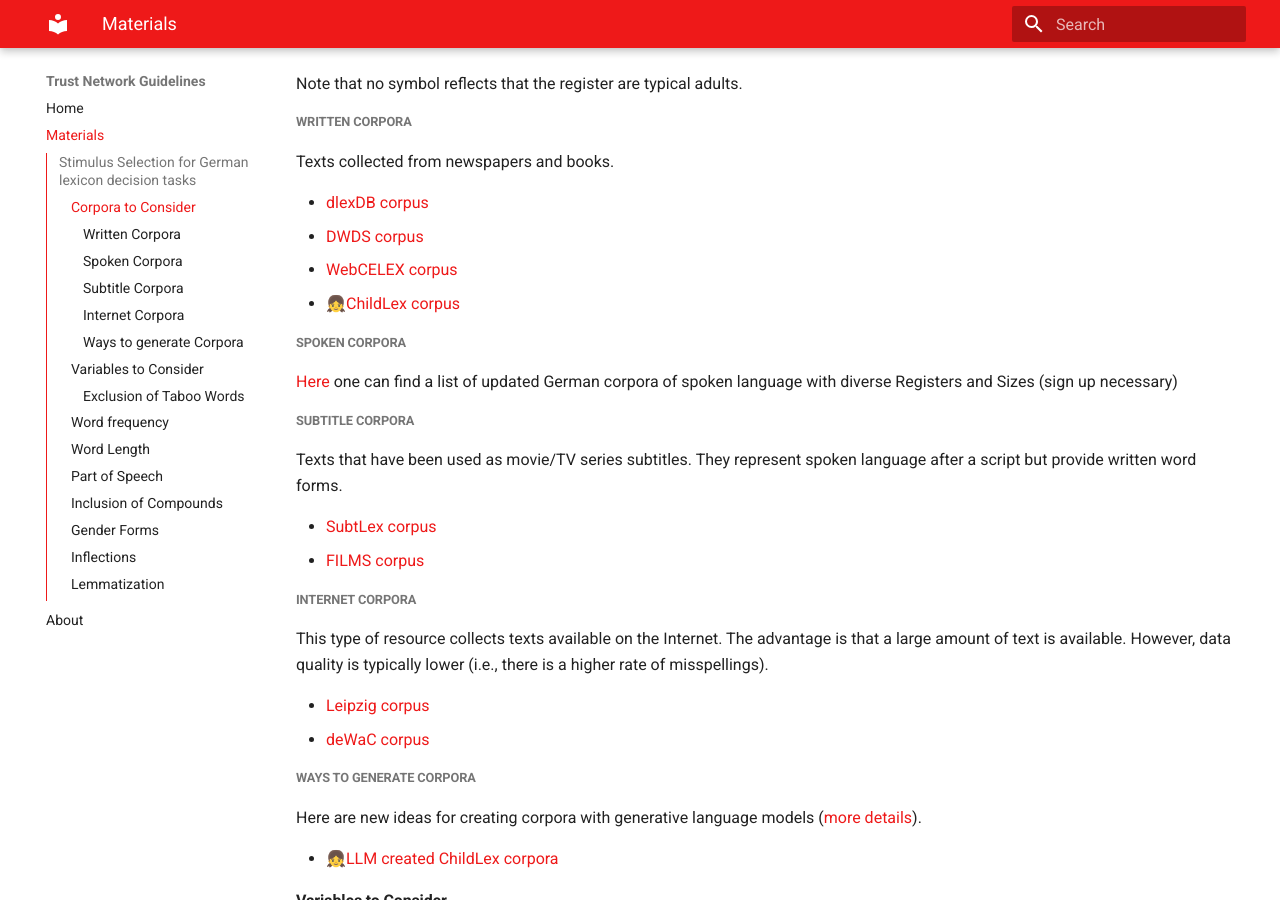
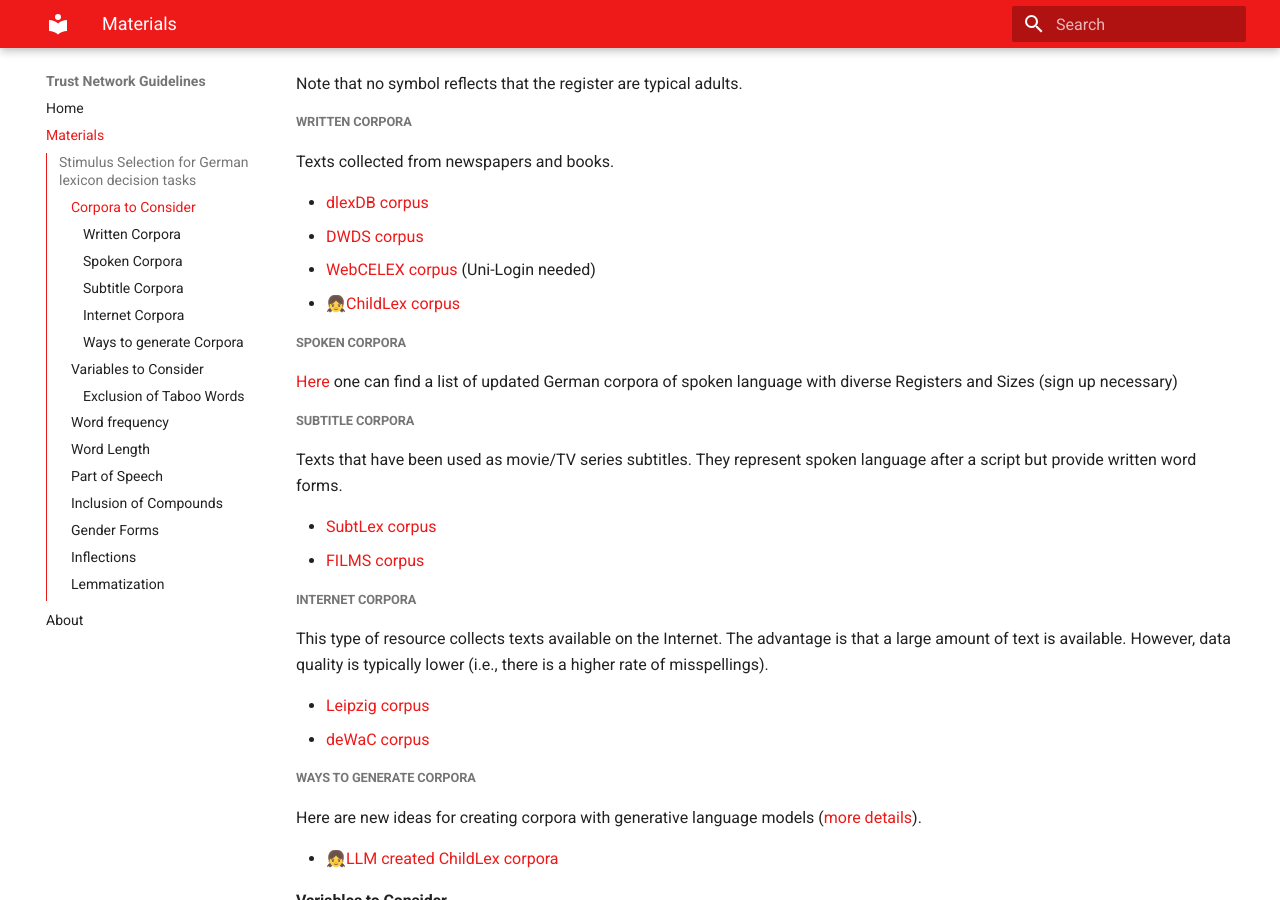
Before and after one commit to cwdeee/trust-network-guidelines, an MkDocs documentation site: the page built from docs/materials.md, in a window 1280 px wide and 900 px high, scrolled down 768 px. Built offline with MkDocs 1.6.1 and Material for MkDocs 9.7.7, drawn with Linux system fonts in a browser that asks for light colours.

```diff
--- a/docs/materials.md
+++ b/docs/materials.md
@@ -22,7 +22,7 @@ Texts collected from newspapers and books.
 
 - [dlexDB corpus](https://doi.org/10.5281/zenodo.15097663)
 - [DWDS corpus](https://www.dwds.de/r/lexdb#kern)
-- [WebCELEX corpus](https://webcelex.ivdnt.org/)
+- [WebCELEX corpus](https://webcelex.ivdnt.org/) (Uni-Login needed)
 - 👧[ChildLex corpus](https://www.dwds.de/d/korpora/childlex)
 
 ##### Spoken Corpora
@@ -43,7 +43,7 @@ This type of resource collects texts available on the Internet. The advantage is
 ##### Ways to generate Corpora
 Here are new ideas for creating corpora with generative language models ([more details](https://doi.org/10.31234/osf.io/gm9b6_v5)).
 
-- 👧[LLM created ChildLex corpora](https://doi.org/h10.17605/OSF.IO/WMUVJ)
+- 👧[LLM created ChildLex corpora](https://doi.org/10.17605/OSF.IO/WMUVJ)
 
 
 
```
